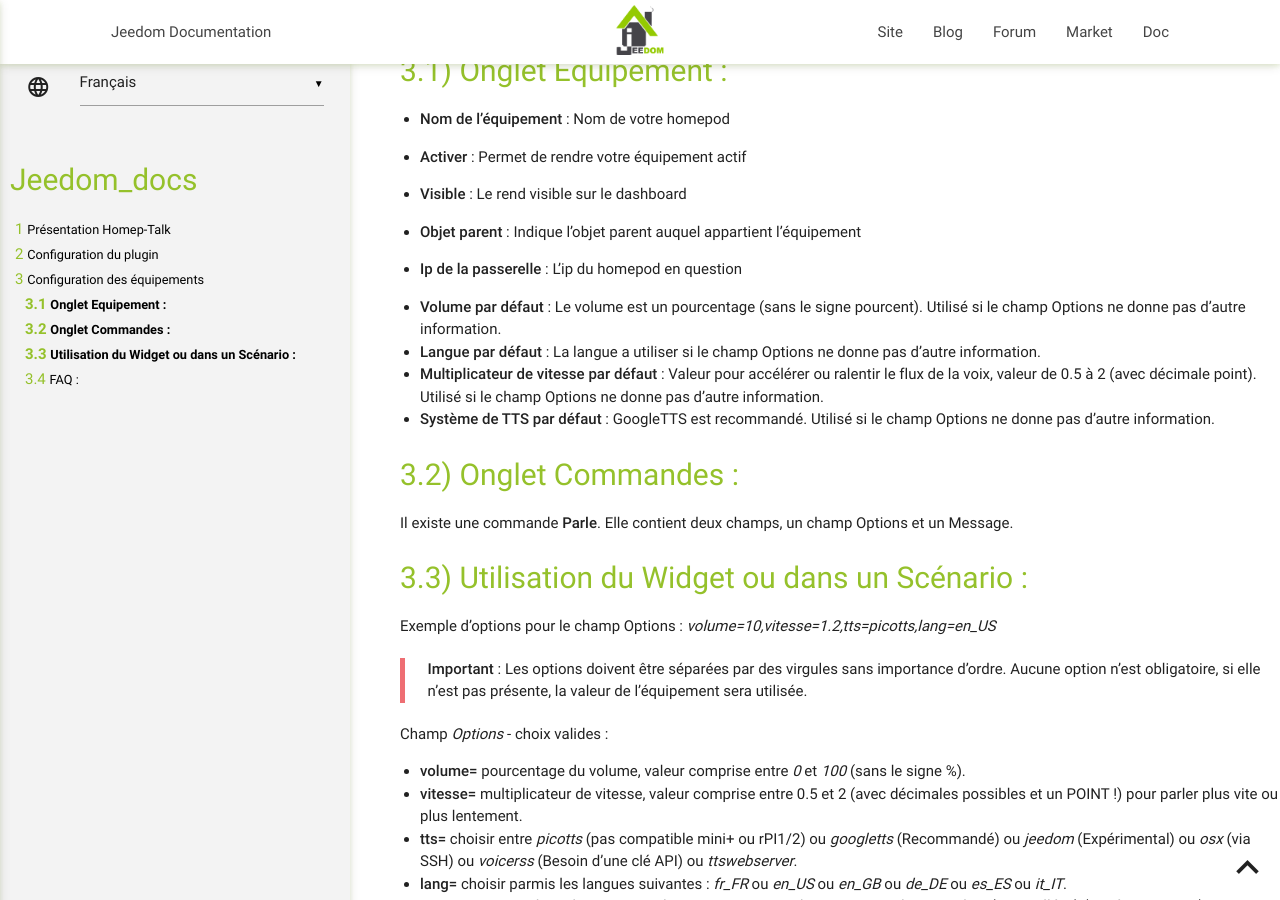
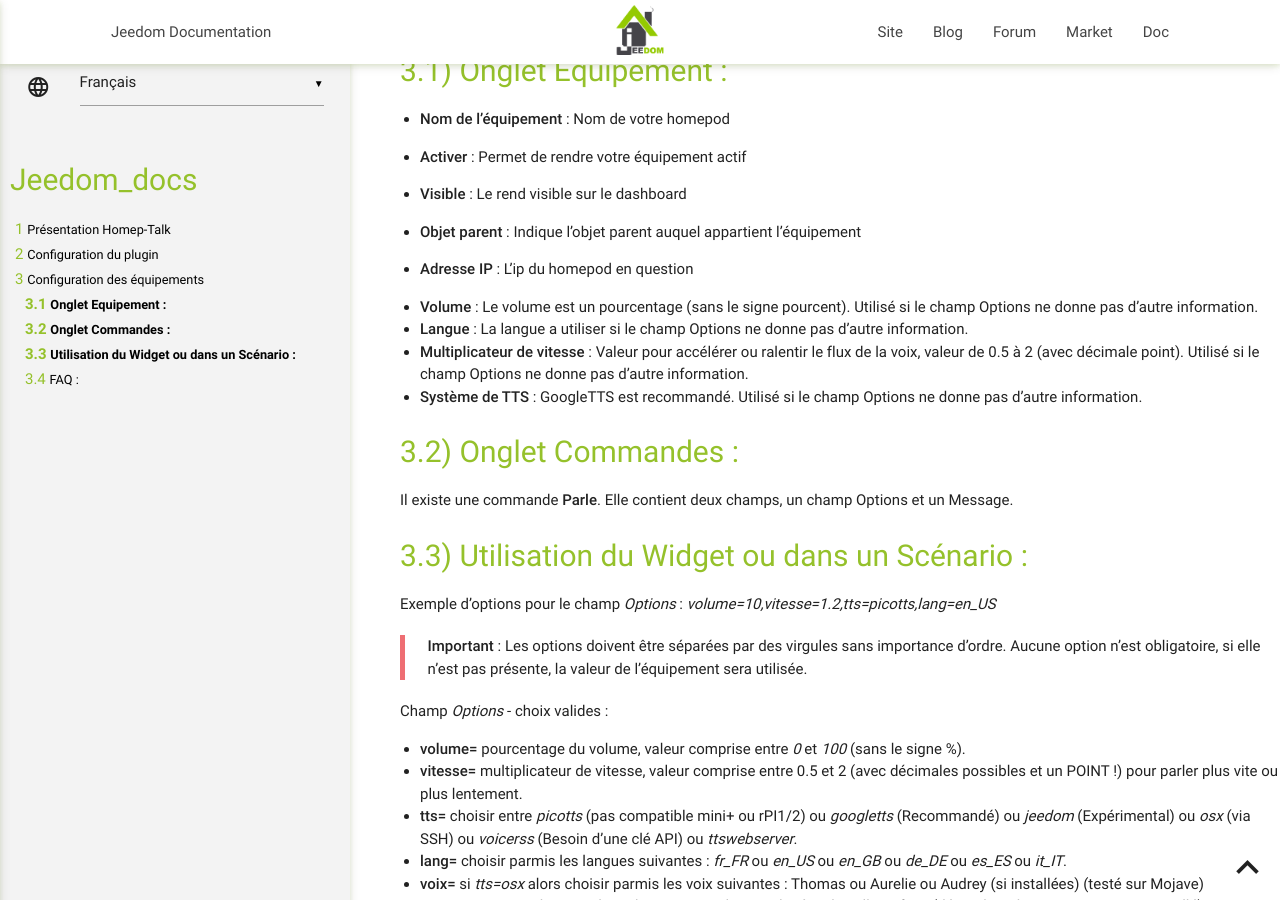
Before and after one commit to NebzHB/jeedom_docs, a Jekyll site: the page built from plugins/homepTalk/fr_FR/index.md, in a window 1280 px wide and 900 px high, scrolled down 748 px. Built offline with Jekyll 4.4.1, drawn with Linux system fonts in a browser that asks for light colours; our own code applies the rules of GitHub Pages for plain Markdown files.

Commit message:
Update index.md

```diff
--- a/plugins/homepTalk/fr_FR/index.md
+++ b/plugins/homepTalk/fr_FR/index.md
@@ -43,12 +43,12 @@
 
 -   **Objet parent** : Indique l’objet parent auquel appartient l’équipement
 
--   **Ip de la passerelle** : L'ip du homepod en question
+-   **Adresse IP** : L'ip du homepod en question
 
--   **Volume par défaut** : Le volume est un pourcentage (sans le signe pourcent). Utilisé si le champ Options ne donne pas d'autre information.
--   **Langue par défaut** : La langue a utiliser si le champ Options ne donne pas d'autre information.
--   **Multiplicateur de vitesse par défaut** : Valeur pour accélérer ou ralentir le flux de la voix, valeur de 0.5 à 2 (avec décimale point). Utilisé si le champ Options ne donne pas d'autre information.
--   **Système de TTS par défaut** : GoogleTTS est recommandé. Utilisé si le champ Options ne donne pas d'autre information.
+-   **Volume** : Le volume est un pourcentage (sans le signe pourcent). Utilisé si le champ Options ne donne pas d'autre information.
+-   **Langue** : La langue a utiliser si le champ Options ne donne pas d'autre information.
+-   **Multiplicateur de vitesse** : Valeur pour accélérer ou ralentir le flux de la voix, valeur de 0.5 à 2 (avec décimale point). Utilisé si le champ Options ne donne pas d'autre information.
+-   **Système de TTS** : GoogleTTS est recommandé. Utilisé si le champ Options ne donne pas d'autre information.
 
 **Onglet Commandes** :
 ----------------------
@@ -58,7 +58,7 @@
 **Utilisation du Widget ou dans un Scénario** :
 -----------------------------------------------
 
-Exemple d'options pour le champ Options : *volume=10,vitesse=1.2,tts=picotts,lang=en_US*
+Exemple d'options pour le champ *Options* : *volume=10,vitesse=1.2,tts=picotts,lang=en_US*
 >**Important** : Les options doivent être séparées par des virgules sans importance d'ordre. Aucune option n'est obligatoire, si elle n'est pas présente, la valeur de l'équipement sera utilisée.
 
 Champ *Options* - choix valides :
```
